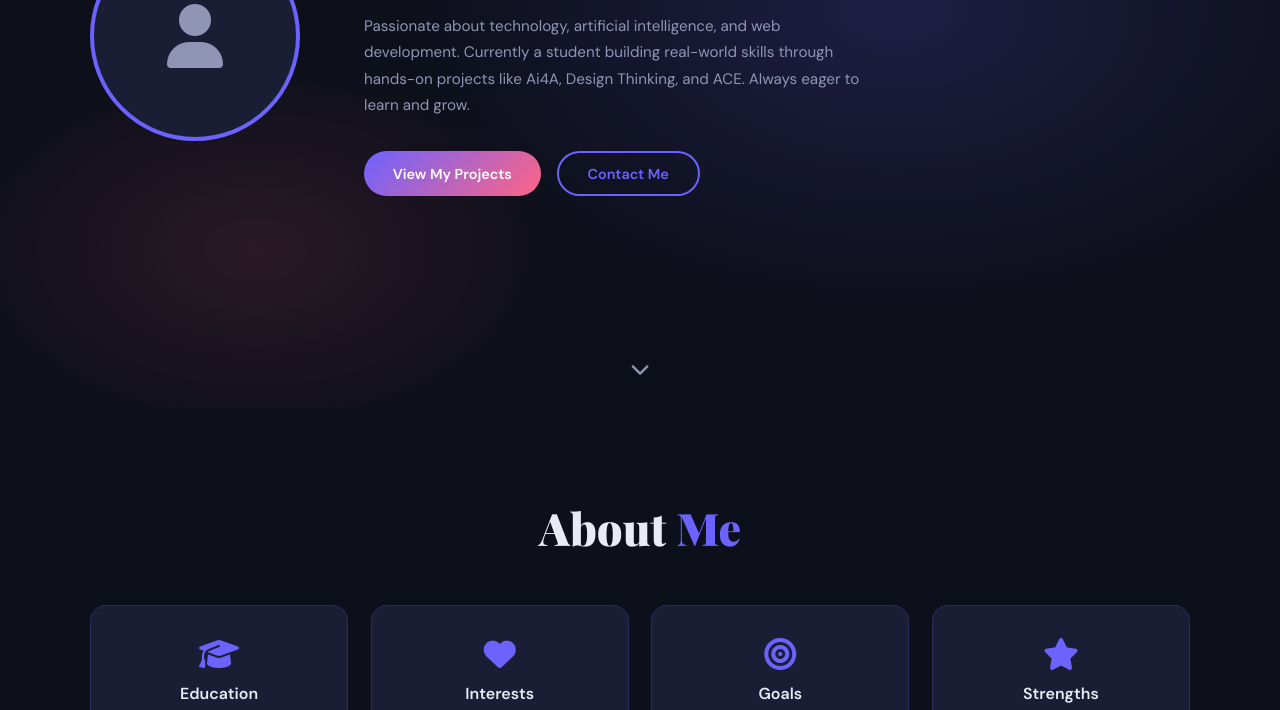
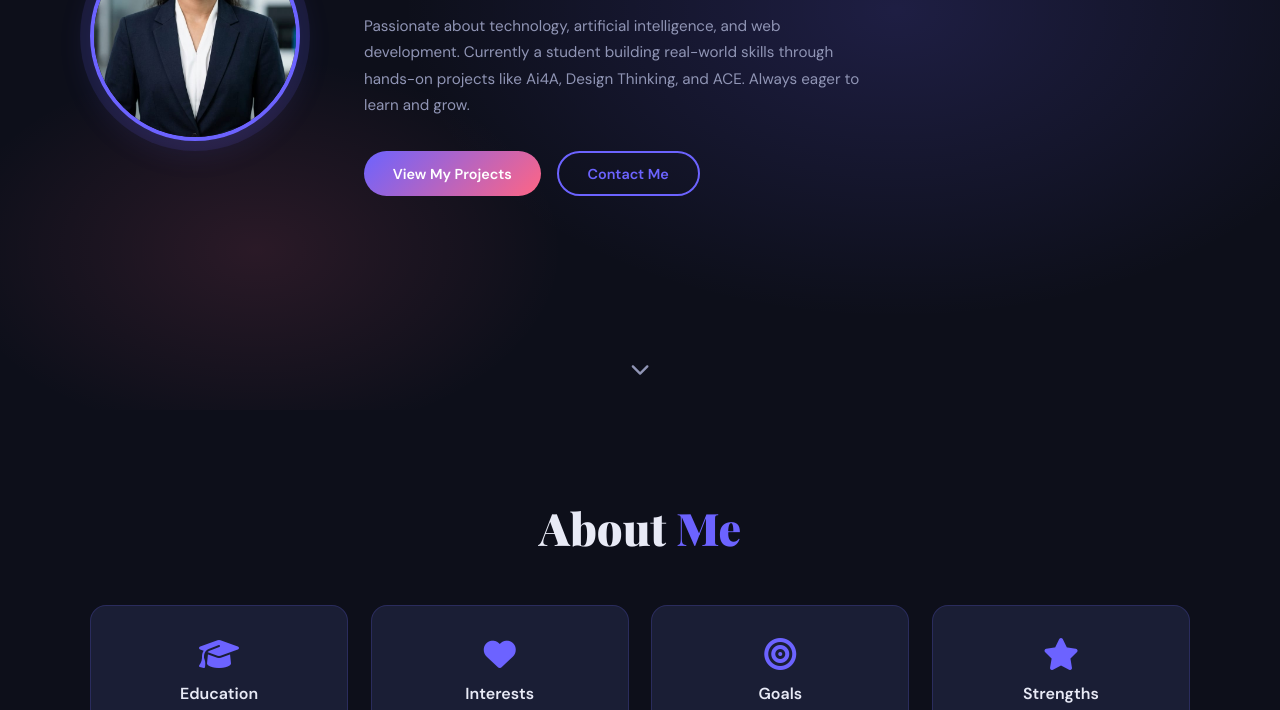
Before and after one commit to mahekmujawar1006-source/RESUME2.github.io, a plain HTML site: page index.html in a window 1280 px wide. Shown: the part 390-1100 px from the top of the page. Drawn offline with nearby package versions, Linux system fonts and the light colour scheme.

Commit message:
Update profile image source in index.html

```diff
--- a/index.html
+++ b/index.html
@@ -199,7 +199,7 @@ footer{text-align:center;padding:1.8rem 5%;background:var(--bg2);border-top:1px
   <div class="hero-inner">
     <div class="photo-wrap">
       <!-- YOUR PHOTO: rename your photo to "photo.jpg" and put in assets/images/ -->
-      <img src="assets/images/photo.jpg" alt="Mahek Mujawar" class="photo"
+      <img src="assets/images/profile.jpg.jpeg" alt="Mahek Mujawar" class="photo"
            onerror="this.style.display='none';this.nextElementSibling.style.display='flex'"/>
       <div class="photo-ph" style="display:none"><i class="fas fa-user"></i></div>
     </div>
```
